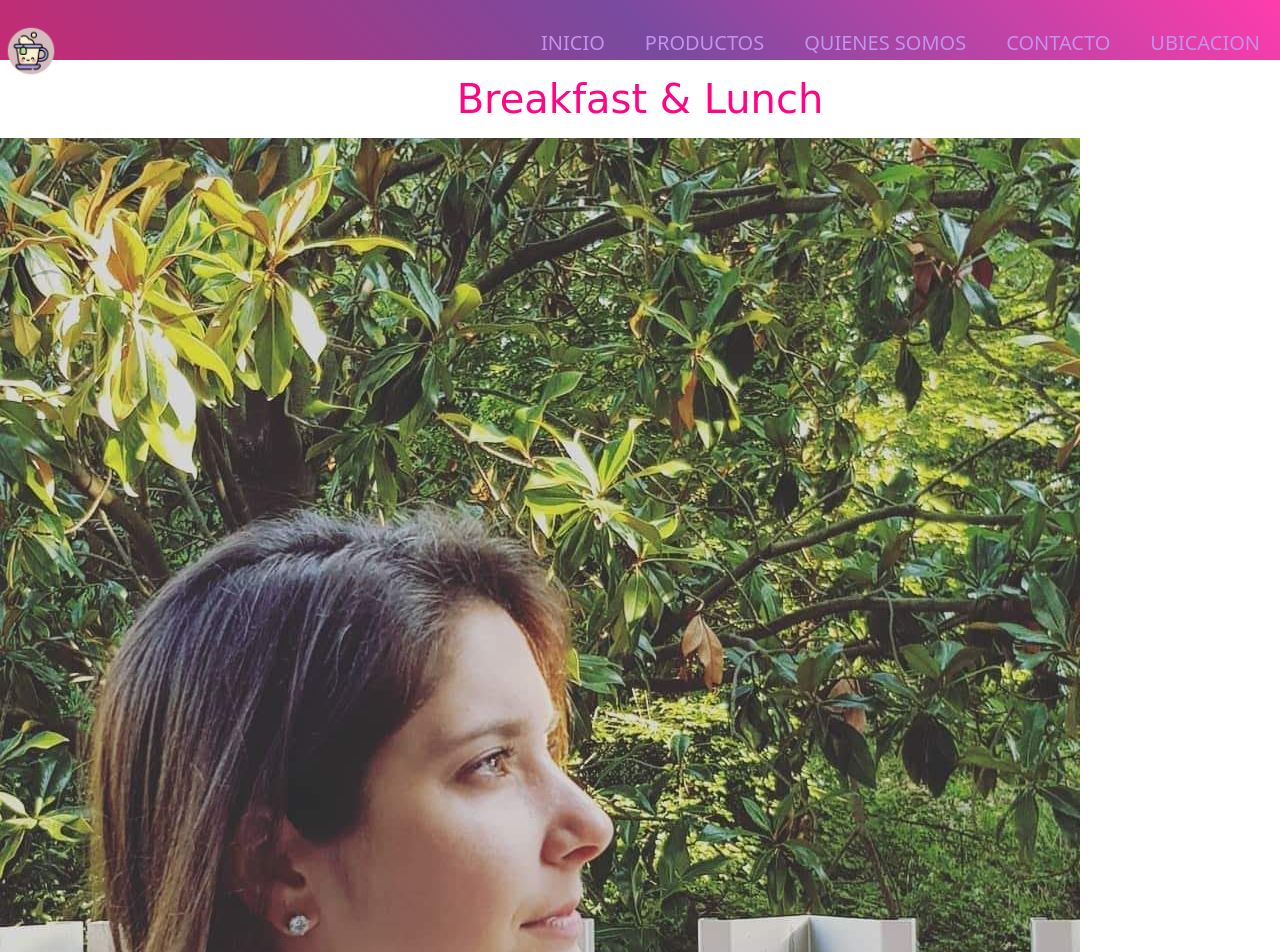
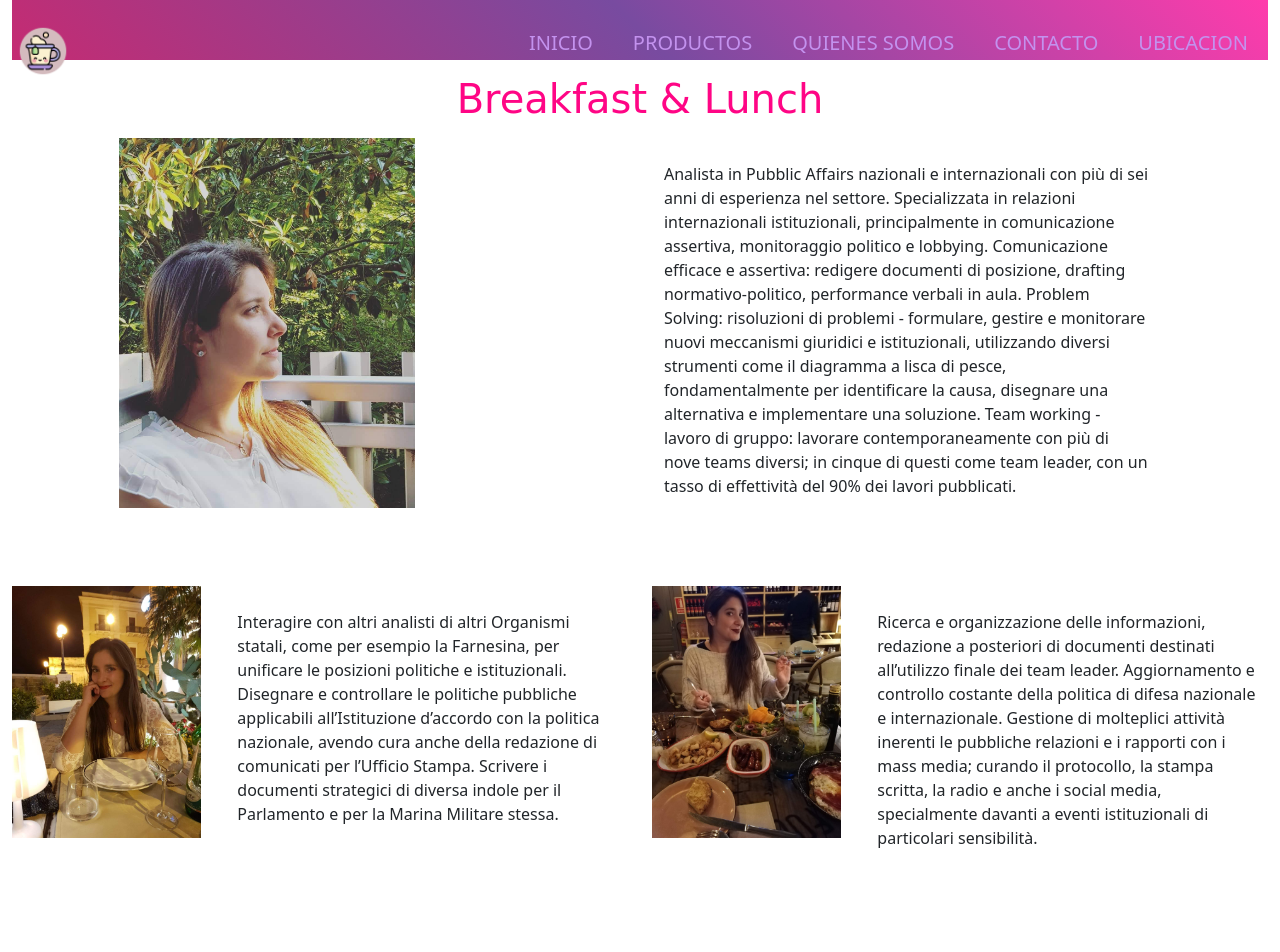
Before and after one commit to valeriagromero/Proyecto-Github-n-5, a plain HTML site: page Entrega 5/pages/quienesSomos.html in a window 1280 px wide. Shown: the top 952 px of the page. Drawn offline with nearby package versions, Linux system fonts and the light colour scheme; a web font is replaced by a local one.

Commit message:
agregue pag nostros bootstracks

```diff
--- a/Entrega 5/assets/css/style.css
+++ b/Entrega 5/assets/css/style.css
@@ -3,6 +3,9 @@
     margin: 0;
     padding: 0;
     box-sizing: border-box;
+}
+html {
+    background-color: #e6d9df9d;
 }
 
 .container {
--- a/Entrega 5/pages/quienesSomos.html
+++ b/Entrega 5/pages/quienesSomos.html
@@ -9,7 +9,7 @@
     <link rel="stylesheet" href="../assets/css/style.css">
     <title>Quienes Somos</title>
 </head>
-<body>
+<body class="container-fluid">
     <nav class="navbar">
         <div class="logo">
            <img src="../Imagenes/Logo empresa.png" alt="">
@@ -31,10 +31,25 @@
         <h1>Breakfast & Lunch</h1>
     </header>
     <main>
-       <div>
-        <img src="../Imagenes/Yo/WhatsApp Image 2022-06-16 at 10.37.34 AM.jpeg" alt="">
+       <div class="row justify-content-around mt-2">
+        <div class="col-3"><img class="img-fluid" src="../Imagenes/Yo/perfil.jpeg" alt=""></div>
+        <p class="col-5 p-4 text-justify">Analista in Pubblic Affairs nazionali e internazionali con più di sei anni di esperienza nel settore. Specializzata in relazioni internazionali istituzionali, principalmente in comunicazione assertiva, monitoraggio politico e lobbying.
+        Comunicazione efficace e assertiva: redigere documenti di posizione, drafting normativo-politico, performance verbali in aula.
+        Problem Solving: risoluzioni di problemi - formulare, gestire e monitorare nuovi meccanismi giuridici e istituzionali, utilizzando diversi strumenti come il diagramma a lisca di pesce, fondamentalmente per identificare la causa, disegnare una alternativa e implementare una soluzione.
+        Team working - lavoro di gruppo: lavorare contemporaneamente con più di nove teams diversi; in cinque di questi come team leader, con un tasso di effettività del 90% dei lavori pubblicati.</p>
+
        </div>
-       <p>Analista in Pubblic Affairs nazionali e internazionali con più di sei anni di esperienza nel settore. Specializzata in relazioni internazionali istituzionali, principalmente in comunicazione assertiva, monitoraggio politico e lobbying.</p>
+
+       <div class="row row justify-content-around align-items- center mt-5 mb-5 my-3">
+        <div class="col-2"><img class="img-fluid" src="../Imagenes/Yo/cena.jpeg" alt=""></div>
+        <p class="col-4 p-4 text-justify">Interagire con altri analisti di altri Organismi statali, come per esempio la Farnesina, per unificare le posizioni politiche e istituzionali.
+           Disegnare e controllare le politiche pubbliche applicabili all’Istituzione d’accordo con la politica nazionale, avendo cura anche della redazione di comunicati per l’Ufficio Stampa.
+           Scrivere i documenti strategici di diversa indole per il Parlamento e per la Marina Militare stessa.</p>
+        <div class="col-2"><img class="img-fluid" src="../Imagenes/Yo/comida.jpeg" alt=""></div>
+        <p class="col-4 p-4 text-justify">Ricerca e organizzazione delle informazioni, redazione a posteriori di documenti destinati all’utilizzo finale dei team leader.
+        Aggiornamento e controllo costante della politica di difesa nazionale e internazionale.
+        Gestione di molteplici attività inerenti le pubbliche relazioni e i rapporti con i mass media; curando il protocollo, la stampa scritta, la radio e anche i social media, specialmente davanti a eventi istituzionali di particolari sensibilità.</p>
+       </div>
     </main>
     <aside>
         <div class="pagos">
```
Also changed, not shown: Entrega 5/pages/productos.html (+9 -5 lines), Entrega 5/Imagenes/Yo/WhatsApp Image 2022-06-16 at 10.28.49 AM.jpeg (deleted), Entrega 5/Imagenes/Yo/WhatsApp Image 2022-06-16 at 10.33.41 AM.jpeg (deleted), Entrega 5/Imagenes/Yo/WhatsApp Image 2022-06-16 at 10.34.42 AM.jpeg (deleted), Entrega 5/Imagenes/Yo/cena.jpeg (renamed from Entrega 5/Imagenes/Yo/WhatsApp Image 2022-06-16 at 10.33.46 AM.jpeg), Entrega 5/Imagenes/Yo/comida.jpeg (renamed from Entrega 5/Imagenes/Yo/WhatsApp Image 2022-06-16 at 10.33.19 AM.jpeg), Entrega 5/Imagenes/Yo/perfil.jpeg (renamed from Entrega 5/Imagenes/Yo/WhatsApp Image 2022-06-16 at 10.37.34 AM.jpeg).
